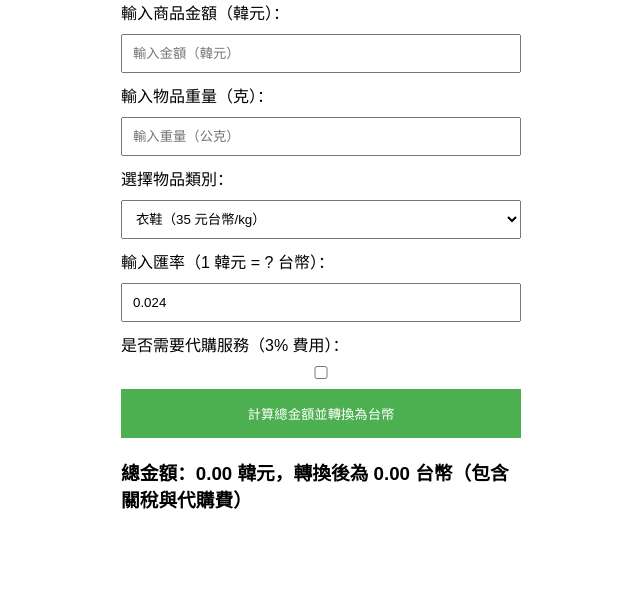
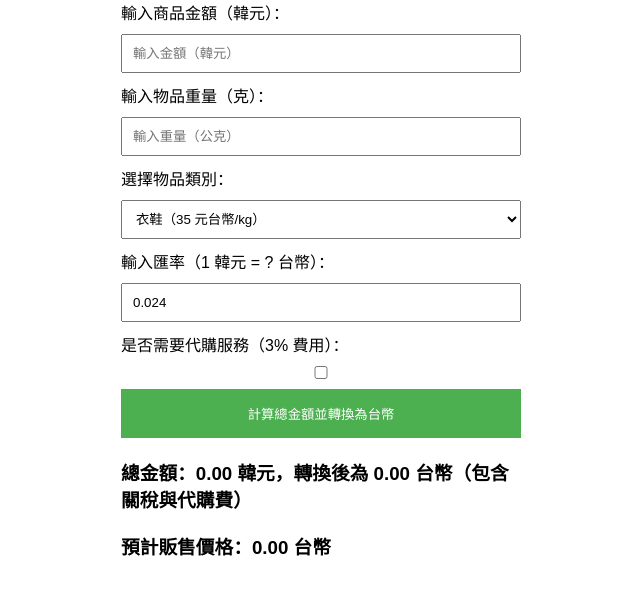
Before and after one commit to SeanChen0427/pifa, a plain HTML site: page index.html in a window 1280 px wide. Both pictures are taken after a click on the button "計算總金額並轉換為台幣". Shown: the part 95-690 px from the top of the page, without its empty margins (319-959 px from the left). Drawn offline with Linux system fonts and the light colour scheme.

Commit message:
index.html

```diff
--- a/index.html
+++ b/index.html
@@ -39,6 +39,7 @@
 <button onclick="calculateTotal()">計算總金額並轉換為台幣</button>
 
 <h3 id="result">總金額：0 韓元，轉換後為 0 台幣（包含關稅與代購費）</h3>
+<h3 id="salePrice">預計販售價格：0 台幣</h3>
 
 <script>
 function calculateTotal() {
@@ -62,8 +63,12 @@ function calculateTotal() {
     // 轉換為台幣金額
     const totalTwd = finalKrwAmount * exchangeRate + taxCost;
 
+    // 計算預計販售價格
+    const salePrice = totalTwd * 1.5;
+
     // 顯示結果
     document.getElementById('result').textContent = `總金額：${finalKrwAmount.toFixed(2)} 韓元，轉換後為 ${totalTwd.toFixed(2)} 台幣（包含關稅與代購費）`;
+    document.getElementById('salePrice').textContent = `預計販售價格：${salePrice.toFixed(2)} 台幣`;
 }
 </script>
 
```
